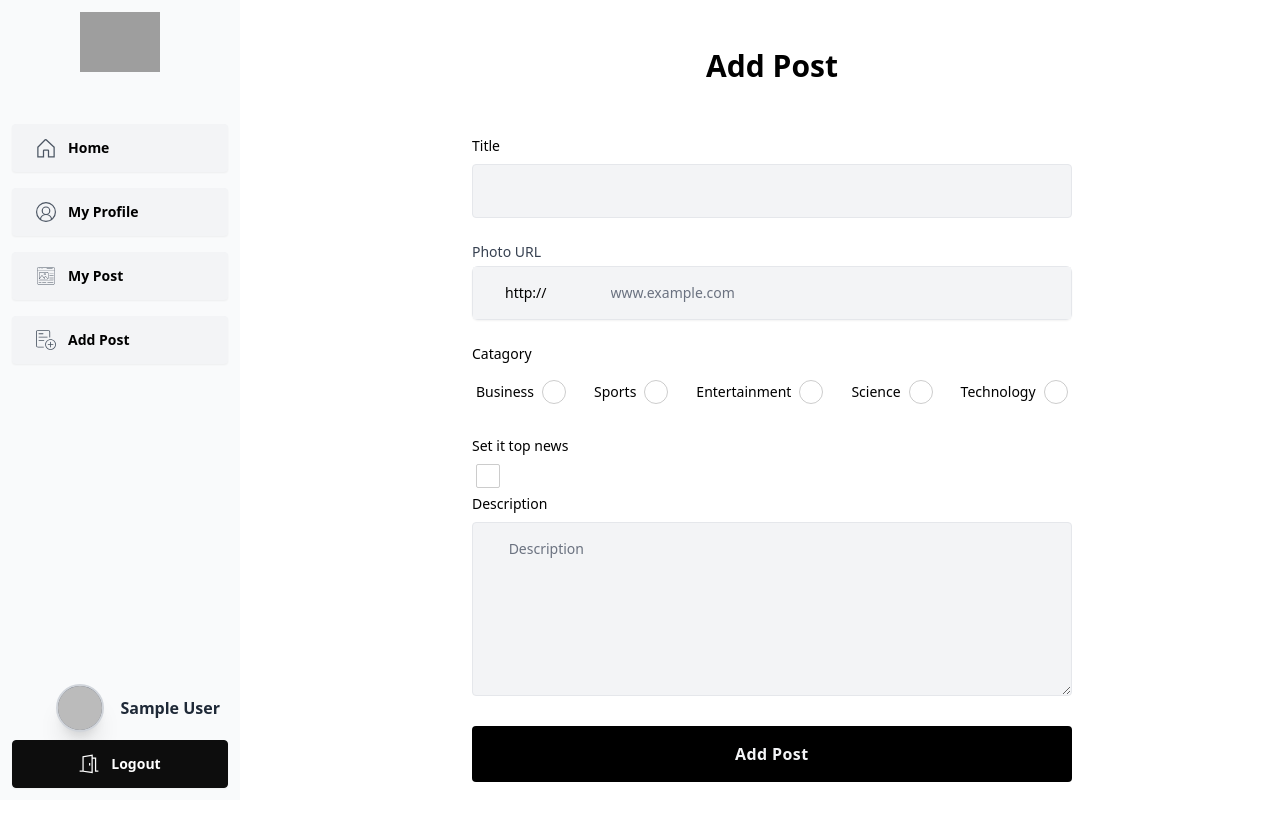
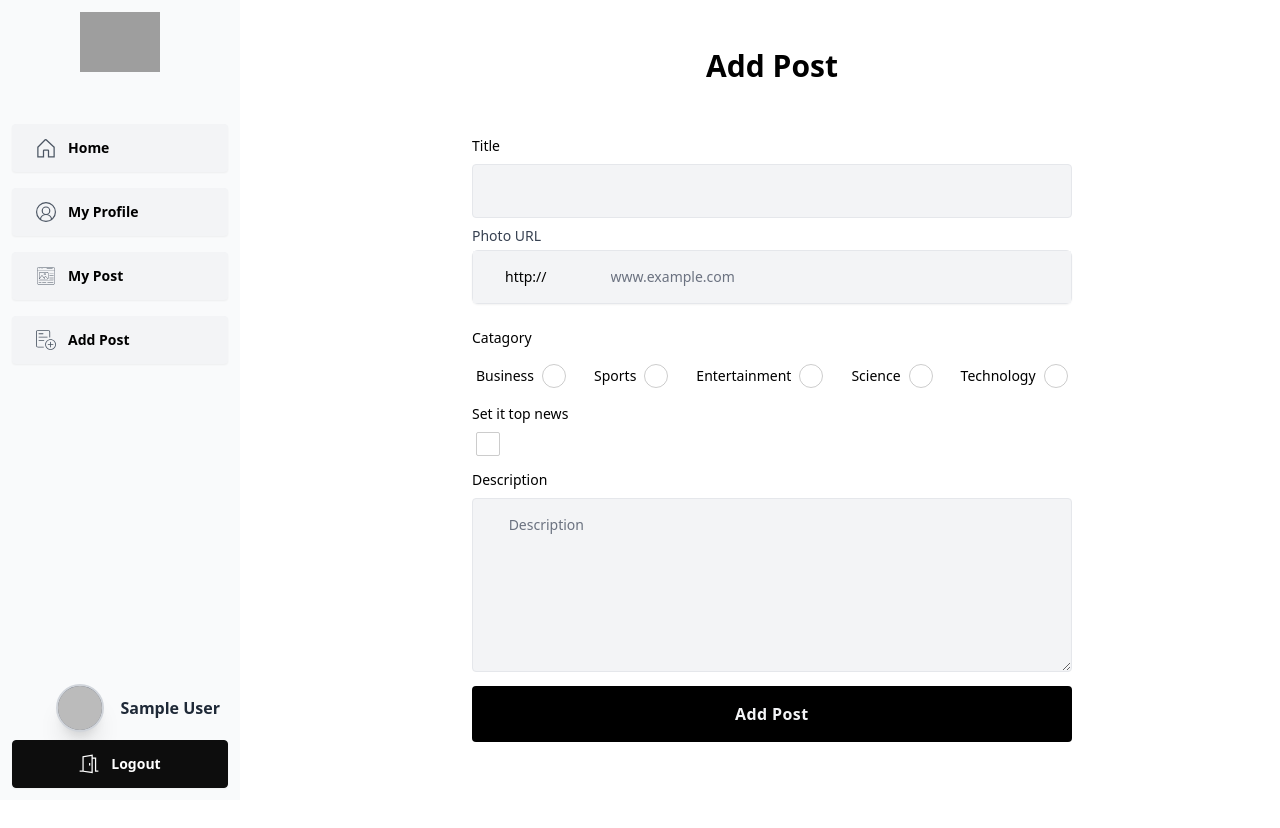
Before and after one commit to mozammel787/dotSlashNews, a React (Vite) app: page /dashbord/add-post in a window 1280 px wide. After the commit the page ends 800 px from the top, so only its background shows below. Built offline with nearby package versions, Linux system fonts and the light colour scheme; no server answers; sample sign-in values are in the browser's storage; grey boxes are pictures that could not be loaded.

Commit message:
fixed layout

```diff
--- a/src/Components/Global/AllCards.jsx
+++ b/src/Components/Global/AllCards.jsx
@@ -74,7 +74,7 @@ const AllCards = ({ news }) => {
           See All
         </Link>
       </div>
-      <div className="flex flex-wrap gap-10 items-center  justify-around px-2">
+      <div className="container my-20 mx-auto flex flex-wrap gap-10 items-center justify-aroun">
         {letestNews?.map((data) => (
           <SingleCard key={data._id} news={data}>
             {" "}
--- a/src/Pages/AddPost.jsx
+++ b/src/Pages/AddPost.jsx
@@ -70,7 +70,7 @@ const AddPost = () => {
               onSubmit={handelSubmit}
               className="items-center sm:mt-5 text-[#000]"
             >
-              <div className="mb-2 sm:mb-6">
+              <div className="mb-5 md:mb-2 sm:mb-6">
                 <label className="block mb-2 text-sm font-medium text-black">
                   Title
                 </label>
@@ -80,7 +80,7 @@ const AddPost = () => {
                   className="w-full px-8 py-4 rounded font-medium bg-gray-100 border border-gray-200 placeholder-gray-500 text-sm focus:outline-none focus:border-gray-400 focus:bg-white "
                 />
               </div>
-              <div className="col-span-3 sm:col-span-2">
+              <div className="mb-5 md:mb-2 col-span-3 sm:col-span-2">
                 <label className="block text-sm font-medium text-gray-700">
                   Photo URL
                 </label>
@@ -97,7 +97,7 @@ const AddPost = () => {
                 </div>
               </div>
 
-              <div className="mb-2 sm:my-6">
+              <div className="mb-5 md:mb-2 sm:my-6">
                 <label className="block mb-2 text-sm font-medium text-black">
                   Catagory
                 </label>
@@ -169,7 +169,7 @@ const AddPost = () => {
                   </div>
                 </div>
               </div>
-              <div>
+              <div className="mb-5 md:mb-2">
                 <label>
                   <span className="block mb-2 text-sm font-medium text-black">
                     Set it top news
@@ -178,7 +178,7 @@ const AddPost = () => {
                 </label>
               </div>
 
-              <div className="mb-6">
+              <div className="mb-5 md:mb-2">
                 <label className="block mb-2 text-sm font-medium text-black">
                   Description
                 </label>
--- a/src/Pages/AllNews.jsx
+++ b/src/Pages/AllNews.jsx
@@ -23,7 +23,7 @@ const AllNews = () => {
       <h2 className="my-10 text-2xl text-center font-bold sm:text-3xl">
         All news
       </h2>
-      <div className="container my-20 mx-auto flex flex-wrap gap-10 items-center justify-around ">
+      <div className="container my-20 mx-auto flex flex-wrap gap-10 items-center justify-around px-5 md:px-0 ">
         {news?.map((data) => (
           <SingleCard
             key={data._id}
--- a/src/Pages/Catagory.jsx
+++ b/src/Pages/Catagory.jsx
@@ -30,7 +30,7 @@ const Catagory = () => {
 
   return (
     <>
-      <div className="container mx-auto my-20 flex flex-wrap gap-10 items-center  justify-around">
+      <div className="container mx-auto my-20 flex flex-wrap gap-10 items-center  justify-around px-5 md:px-0">
         {articles?.map((data) => (
           <SingleCard key={data._id} news={data}></SingleCard>
         ))}
--- a/src/Pages/EditPost.jsx
+++ b/src/Pages/EditPost.jsx
@@ -66,7 +66,7 @@ const EditPost = () => {
               onSubmit={handleSubmit}
               className="items-center sm:mt-5 text-[#000]"
             >
-              <div className="mb-2 sm:mb-6">
+              <div className="mb-5 md:mb-2 sm:mb-6">
                 <label className="block mb-2 text-sm font-medium text-black">
                   Title
                 </label>
@@ -77,7 +77,7 @@ const EditPost = () => {
                   className="w-full px-8 py-4 rounded font-medium bg-gray-100 border border-gray-200 placeholder-gray-500 text-sm focus:outline-none focus:border-gray-400 focus:bg-white"
                 />
               </div>
-              <div className="col-span-3 sm:col-span-2">
+              <div className="mb-5 md:mb-2 col-span-3 sm:col-span-2">
                 <label className="block text-sm font-medium text-gray-700">
                   Photo URL
                 </label>
@@ -94,11 +94,11 @@ const EditPost = () => {
                   />
                 </div>
               </div>
-              <div className="mb-2 sm:my-6">
+              <div className="mb-5 md:mb-2 sm:my-6">
                 <label className="block mb-2 text-sm font-medium text-black">
                   Category
                 </label>
-                <div className="flex gap-5">
+                <div className="flex flex-col md:flex-row md:gap-5">
                   {[
                     "business",
                     "sports",
@@ -135,7 +135,7 @@ const EditPost = () => {
                   />
                 </label>
               </div>
-              <div className="mb-6">
+              <div className="mb-5">
                 <label className="block mb-2 text-sm font-medium text-black">
                   Description
                 </label>
```
